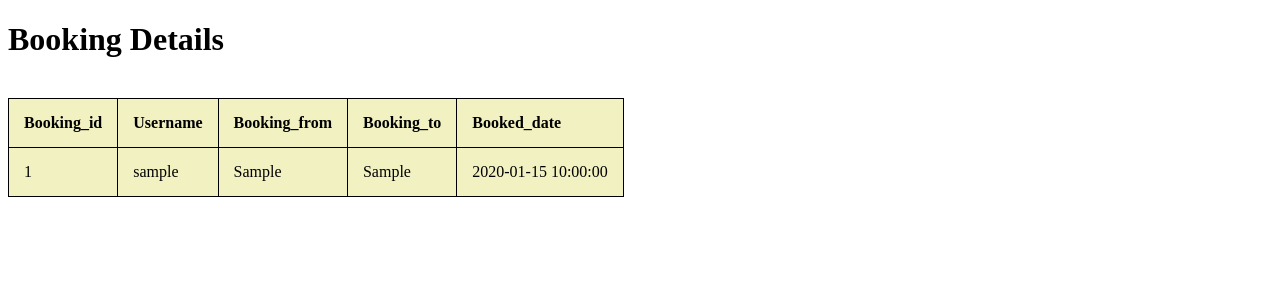
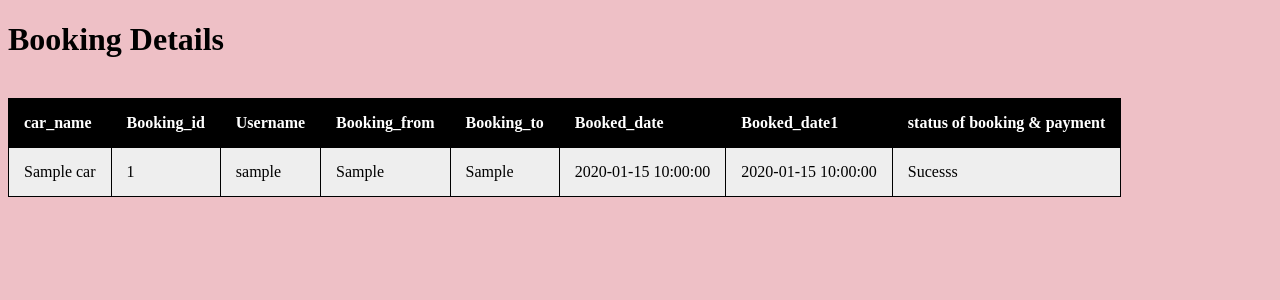
Before and after one commit to kavyareddy08/carrental, a PHP site: page /My.php in a window 1280 px wide. Shown: the top 300 px of the page. Run offline with PHP 8.4, Linux system fonts and the light colour scheme; the visitor is signed in with stand-in values (Sample User, id 1); tables that the repository leaves empty or names only in its code hold one stand-in row (values such as "Sample post").

Commit message:
final commit

```diff
--- a/miniproject/mini/My.php
+++ b/miniproject/mini/My.php
@@ -4,12 +4,12 @@
 <head>
     <meta charset="UTF-8">
     <meta name="viewport" content="width=device-width, initial-scale=1.0">
-    <title>Customer</title>
+    <title>user bookings</title>
     <style>
 table, th, td {
   border: 1px solid black;
   border-collapse: collapse;
-  background-color: #f1f1c1;
+
 }
 th, td {
   padding: 15px;
@@ -19,9 +19,24 @@ th, td {
   width: 100%;
   background-color: #f1f1c1;
 }
+body{
+    background-color: #eec0c6;
+
+}
+th {
+  background-color: black;
+  color: white;
+}
+tr:nth-child(even) {
+  background-color: #eee;
+}
+#t01 tr:nth-child(odd) {
+ background-color: #fff;
+}
 </style>
 </head>
 <body>
+
     <h1>Booking Details</h1>
 
     <br>
@@ -43,25 +58,36 @@ if($mysqli === false){
 }
 
 // Attempt select query execution
-$sql = "SELECT * FROM booking where username= '$username'";
+//$sql = "SELECT * FROM booking where username= '$username'";
+$sql = " select cars.car_name,booking.booking_id, booking.username, booking.booking_from, booking.booking_to, booking.booking_date, booking.booking_date1
+from cars inner join booking ON cars.car_id = booking.car_id
+WHERE booking.username = '$username'";
+//where username ='$username";
 if($result = $mysqli->query($sql)){
     if($result->num_rows > 0){
-        echo "<table>";
+        echo "<table id='1'>";
             echo "<tr>";
+            echo "<th>car_name</th>";
             echo "<th>Booking_id</th>";
                 echo "<th>Username</th>";
                 echo "<th>Booking_from</th>";
                 echo "<th>Booking_to</th>";
                 echo "<th>Booked_date</th>";
+                echo "<th>Booked_date1</th>";
+                echo "<th>status of booking &
+                payment</th>";
 
             echo "</tr>";
         while($row = $result->fetch_array()){
             echo "<tr>";
+            echo "<td>" . $row['car_name'] . "</td>";
             echo "<td>" . $row['booking_id'] . "</td>";
                 echo "<td>" . $row['username'] . "</td>";
                 echo "<td>" . $row['booking_from'] . "</td>";
                 echo "<td>" . $row['booking_to'] . "</td>";
                 echo "<td>" . $row['booking_date'] . "</td>";
+                echo "<td>" . $row['booking_date1'] . "</td>";
+                echo "<td>" . 'Sucesss'. "</td>";
 
             echo "</tr>";
         }
@@ -75,6 +101,8 @@ if($result = $mysqli->query($sql)){
     echo "ERROR: Could not able to execute $sql. " . $mysqli->error;
 }
 
+
+
 // Close connection
 $mysqli->close();
 
```
